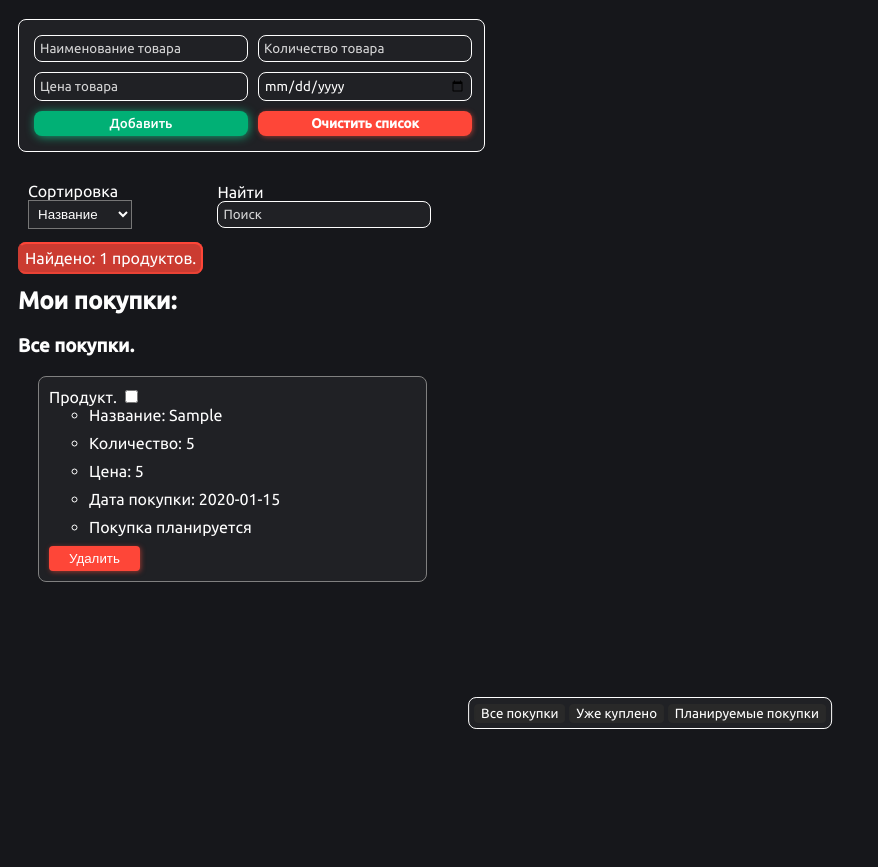
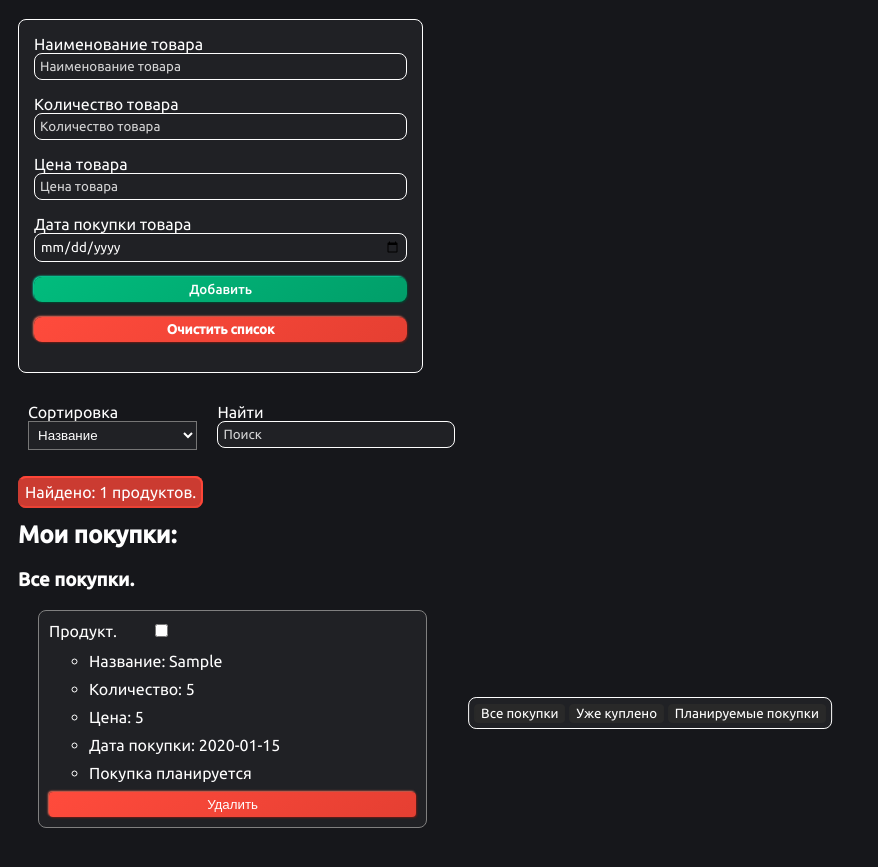
Before and after one commit to helloelio/ksk-study, a plain HTML site: page index.html in a window 1280 px wide. Both pictures are taken after typing "Sample", "5", "5", "2020-01-15" into the empty fields and a click on the button "Добавить". Shown: the part 61-928 px from the top of the page, without its empty margins (0-878 px from the left). Before the commit the page ends 800 px from the top, so only its background shows below. Drawn offline with Linux system fonts and the light colour scheme.

Commit message:
some styles

```diff
--- a/index.html
+++ b/index.html
@@ -9,9 +9,13 @@
 <div class="container add-form-container">
     <h1>Список покупок</h1>
     <form>
+        <label for="name">Наименование товара</label>
         <input type="text" id="name" placeholder="Наименование товара"/>
+        <label for="count">Количество товара</label>
         <input type="number" id="count" placeholder="Количество товара"/>
+        <label for="price">Цена товара</label>
         <input type="number" id="price" placeholder="Цена товара"/>
+        <label for="date">Дата покупки товара</label>
         <input type="date" id="date" placeholder="Дата покупки товара"/>
         <input type="button" id="add" value="Добавить" onclick="addItem()"/>
         <input type="button" id="clear" value="Очистить список" onclick="clearList()"/>
--- a/main.css
+++ b/main.css
@@ -33,7 +33,6 @@ body {
 .searching-container {
     display: flex;
     max-width: 35%;
-    align-items: center;
 }
 
 /* containers */
@@ -41,11 +40,10 @@ body {
 /*form */
 form {
     background-color: #202125;
-    display: grid;
-    grid-template-columns: 1fr 1fr;
-    gap: 10px;
+    display: flex;
+    flex-wrap: wrap;
     margin-bottom: 20px;
-    max-width: 35%;
+    max-width: 30%;
     border: 1px solid #fff;
     border-radius: 8px;
     padding: 15px;
@@ -53,31 +51,30 @@ form {
 
 #add {
     font-weight: 500;
-    background-color: #01b075;
-    box-shadow: 1px 1px 10px #13a474;
+    background: linear-gradient(145deg, #01bc7d, #019e69);
+    box-shadow: 1px 1px 2px #00462f,
+    -1px -1px 2px #02ffbb;
     border: none;
     cursor: pointer;
-    width: 100%;
-    grid-row-start: 3;
-    grid-row-end: 4;
-    justify-self: start;
 }
 
 #add:active {
-    background-color: #fff;
-    color: #01b075;
+    box-shadow: inset 4px 4px 8px #08422e,
+    inset -4px -4px 8px #1effba;
 }
 
 #clear {
     font-weight: 700;
-    background-color: #fe4638;
-    box-shadow: 1px 1px 5px #983730;
+    background: linear-gradient(145deg, #ff4b3c, #e53f32);
+    box-shadow: 1px 1px 2px #661c16,
+    -1px -1px 2px #ff705a;
     border: none;
     cursor: pointer;
-    width: 100%;
-    grid-row-start: 3;
-    grid-row-end: 4;
-    justify-self: end;
+}
+
+#clear:active {
+    box-shadow: inset 4px 4px 8px #3d1613,
+    inset -4px -4px 8px #f3584d;
 }
 
 input {
@@ -86,7 +83,9 @@ input {
     border: 1px solid #fefefe;
     color: #fefefe;
     padding: 5px;
+    margin-bottom: 15px;
     border-radius: 8px;
+    width: 100%;
 }
 
 input::placeholder {
@@ -97,6 +96,7 @@ input::placeholder {
 
 /* sorting */
 select {
+    width: 100%;
     background-color: #202125;
     color: #fefefe;
     padding: 5px;
@@ -114,7 +114,21 @@ li {
     margin-bottom: 10px;
 }
 
+.checkbox-input {
+    position: relative;
+    width: 20%;
+}
+
+.checkbox-input::after {
+    content: " ";
+    position: absolute;
+    width: 10px;
+    background-color: red;
+}
+
 .product {
+    display: flex;
+    flex-wrap: wrap;
     background-color: #202125;
     padding: 10px;
     max-width: 30%;
@@ -134,20 +148,23 @@ li {
 }
 
 .btn-delete {
+    width: 100%;
     margin-left: auto;
     cursor: pointer;
     padding: 5px 20px;
     border-radius: 4px;
-    background-color: #fe4638;
     color: #fefeff;
-    box-shadow: 1px 1px 5px #983730;
+    background: linear-gradient(145deg, #ff4b3c, #e53f32);
+    box-shadow: 1px 1px 2px #661c16,
+    -1px -1px 2px #ff705a;
     border: none;
     transition: .2s ease;
 }
 
-.btn-delete:hover {
-    background-color: #fefeff;
-    color: #fe4638;
+.btn-delete:active {
+    background: #e53f32;
+    box-shadow: inset 1px 1px 2px #5c1914,
+    inset -1px -1px 2px #ff6550;
 }
 
 /* products */
@@ -164,7 +181,8 @@ li {
 
 .btn-active {
     background-color: #01b075;
-    box-shadow: 1px 1px 10px #13a474;
+    box-shadow: inset 4px 4px 8px #00462f,
+    inset -4px -4px 8px #02ffbb;
     border: 1px solid #01b075;
 }
 
--- a/main.js
+++ b/main.js
@@ -94,13 +94,13 @@ function paintNewItem(item) {
     if (accept) {
       clearStorage();
       $buttonToDeleteParent.remove();
+      let filtered = goodsList.filter(el => {
+        return `button-${el.name}` !== e.target.id
+      });
+      $filterLength.innerText = `Найдено: ${filtered.length} продуктов.`;
+      setItemsToLocalStorage(filtered);
+      window.location.reload();
     }
-    let filtered = goodsList.filter(el => {
-      return `button-${el.name}` !== e.target.id
-    });
-    $filterLength.innerText = `Найдено: ${filtered.length} продуктов.`;
-    setItemsToLocalStorage(filtered);
-    window.location.reload();
   })
 }
 
```
